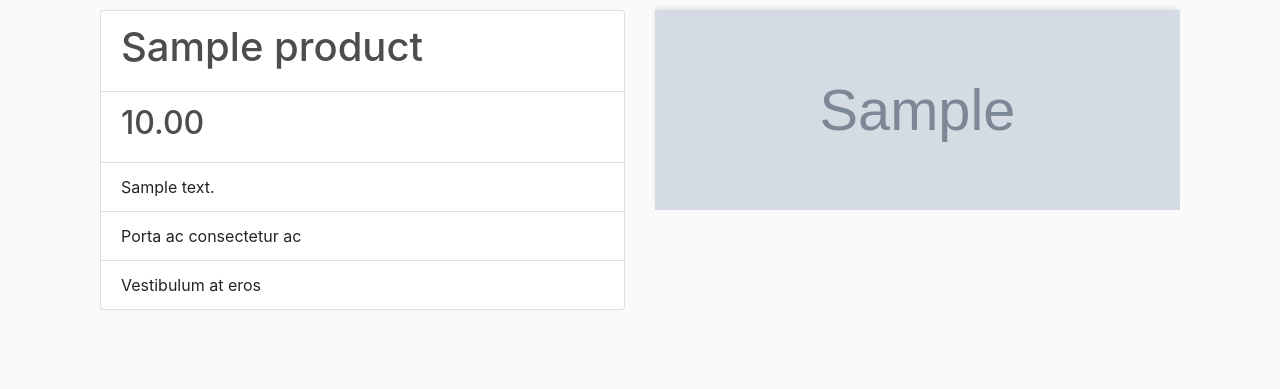
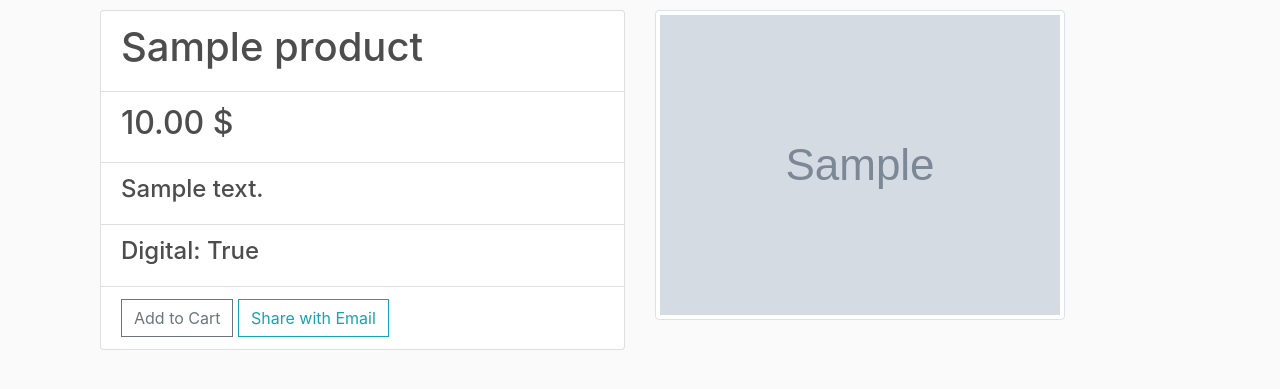
Before and after one commit to mezgoodle/django-shop, a Django app: page /1/view/ in a window 1280 px wide. Shown: the part 57-446 px from the top of the page. Run offline with Django 3.2, Linux system fonts and the light colour scheme; tables that the repository leaves empty hold one stand-in row (values such as "Sample post"); grey boxes marked "Sample" are stand-in pictures; some libraries are stand-ins or nearby versions.

Commit message:
Some designing

```diff
--- a/ecommerce/templates/store/store.html
+++ b/ecommerce/templates/store/store.html
@@ -9,7 +9,7 @@
                 <h6><strong>{{product.name}}</strong></h6>
                 <hr>
                 <button data-product="{{product.id}}" data-action="add" class="btn btn-outline-secondary add-btn update-cart">Add to Cart</button>
-                <a class="btn btn-outline-success" href="{% url 'store:view' product.id %}" target="_blank">View</a>
+                <a class="btn btn-outline-success" href="{% url 'store:view' product.id %}">View</a>
                 <h4 style="display: inline-block; float: right">${{product.price|floatformat:2}}</h4>
             </div>
         </div>
--- a/ecommerce/templates/store/view.html
+++ b/ecommerce/templates/store/view.html
@@ -9,20 +9,23 @@
                     <div class="col-sm">
                         <ul class="list-group">
                             <li class="list-group-item"><h1>{{product.name}}</h1></li>
-                            <li class="list-group-item"><h2>{{product.price}}</h2></li>
-                            <li class="list-group-item">
+                            <li class="list-group-item"><h2>{{product.price|floatformat:2}} $</h2></li>
+                            <li class="list-group-item"><h4>
                                 {% if product.description %}
                                     {{product.description}}
                                 {% else %}
                                     Description is empty
                                 {% endif %}
+                            </h4></li>
+                            <li class="list-group-item"><h4>Digital: {{product.digital}}</h4></li>
+                            <li class="list-group-item">
+                                <button data-product="{{product.id}}" data-action="add" class="btn btn-outline-secondary add-btn update-cart">Add to Cart</button>
+                                <button data-product="{{product.id}}" data-action="add" class="btn btn-outline-info add-btn update-cart">Share with Email</button>
                             </li>
-                            <li class="list-group-item">Porta ac consectetur ac</li>
-                            <li class="list-group-item">Vestibulum at eros</li>
                         </ul>
                     </div>
                     <div class="col-sm">
-                        <img class="thumbnail" src="{{product.imageURL}}" alt="product image">
+                        <img class="img-thumbnail" src="{{product.imageURL}}" alt="product image">
                     </div>
                 </div>
             </div>
```
